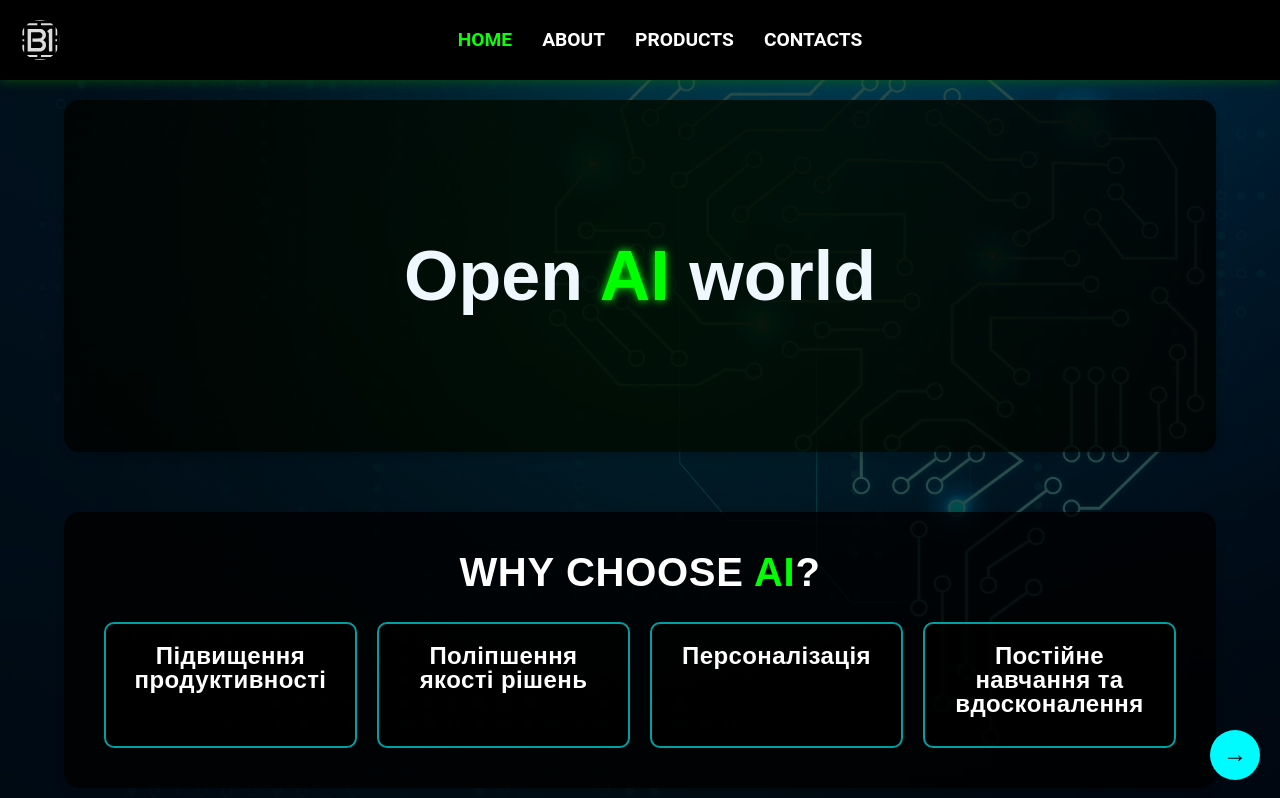
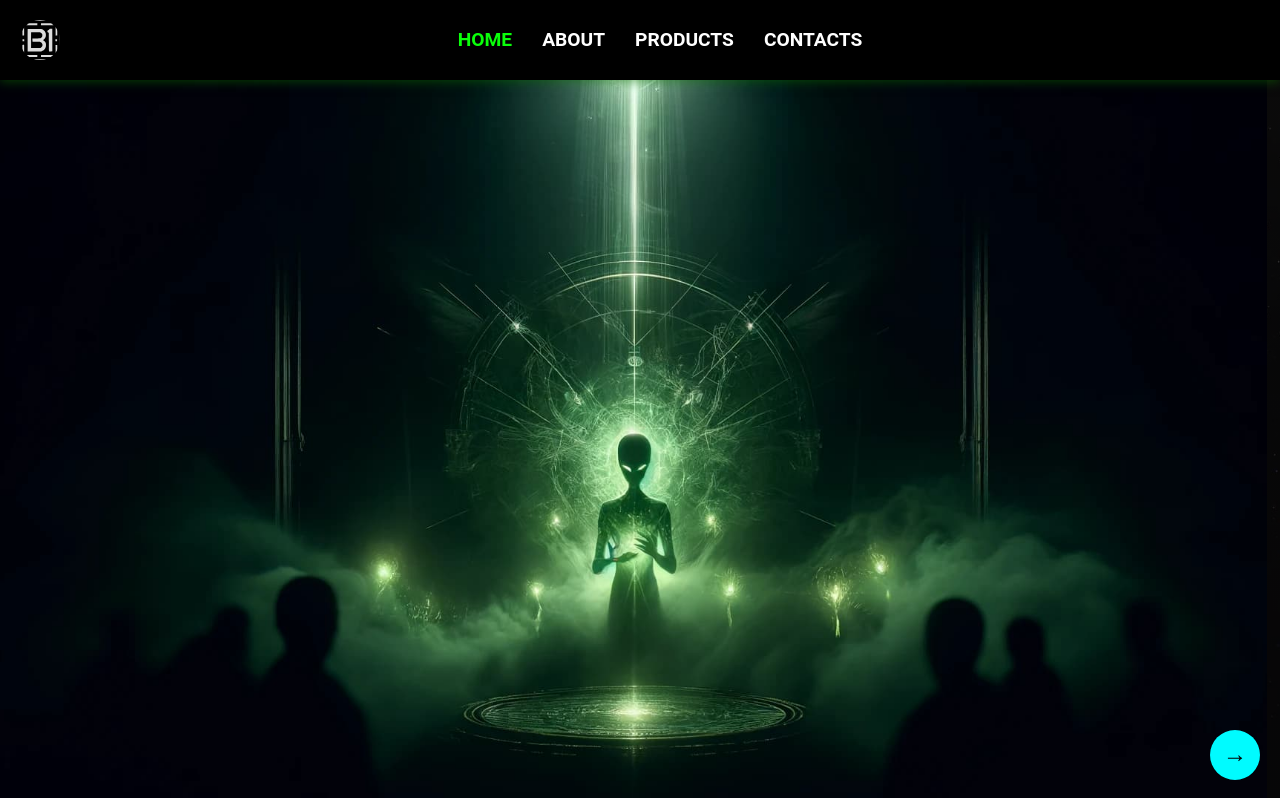
Before and after one commit to XekkanoYurii/bione, a React (Vite) app: page / in a window 1280 px wide. Shown: the top 798 px of the page. Built offline with nearby package versions, Linux system fonts and the light colour scheme.

Commit message:
update background

```diff
--- a/src/components/Advantages/Advantages.jsx
+++ b/src/components/Advantages/Advantages.jsx
@@ -1,4 +1,4 @@
-import React, { useState } from "react";
+import { useState } from "react";
 import styles from "./Advantages.module.css";
 
 const advantages = [
--- a/src/components/Background/Background.module.css
+++ b/src/components/Background/Background.module.css
@@ -6,6 +6,6 @@
   height: 100%;
   z-index: -1; /* Зробити фон позаду контенту */
   background: linear-gradient(rgba(0, 0, 0, 0.7), rgba(0, 0, 0, 0.7)),
-    url("../ImagesComponents/background/background.jpg") center/cover no-repeat;
+    url("../ImagesComponents/background/planet.jpg") center/cover no-repeat;
   background-attachment: fixed; /* Фіксований бекграунд */
 }
--- a/src/components/Home/Home.jsx
+++ b/src/components/Home/Home.jsx
@@ -1,15 +1,17 @@
+import Welcome from "../Welcome/Welcome";
 import Advantages from "../Advantages/Advantages";
 import GalleryHero from "../GalleryHero/GalleryHero";
 import NavigationButton from "../NavigationButton/NavigationButton";
+
 import styles from "./Home.module.css";
 
 function Home() {
   return (
     <section className={styles["hero-section"]}>
-      {/* Анімований фон */}
+      <Welcome />
       <div className={styles["animated-background"]}></div>
+      <div className={styles["welcome-section"]}></div>
       <div className={styles["hero-container"]}>
-        {/* Заголовок із текстом */}
         <h1 className={styles["hero-title"]}>
           Open <span className={styles["hero-title-span"]}>AI</span> world
         </h1>
--- a/src/components/Home/Home.module.css
+++ b/src/components/Home/Home.module.css
@@ -11,7 +11,9 @@
   overflow: hidden; /* Ховаємо все, що виходить за межі контейнера */
   transition: box-shadow 0.3s ease, transform 0.3s ease; /* Анімація для інтерактивності */
 }
-
+/* WECLOME */
+.welcome-section {
+}
 /* Ефект пульсації */
 .hero-container::before {
   content: ""; /* Додаємо псевдоелемент */
@@ -26,7 +28,6 @@
   z-index: -1; /* Розташовуємо фон позаду контенту */
   border-radius: inherit; /* Повторюємо закруглені кути контейнера */
 }
-
 /* Анімація пульсації */
 @keyframes pulse {
   0% {
@@ -42,23 +43,21 @@
     opacity: 1; /* Повернення до повної видимості */
   }
 }
-
 .hero-container:hover {
   box-shadow: 0 4px 15px #00f1f5; /* Зелена підсвітка */
   transform: scale(1.02); /* Легке збільшення при наведенні */
 }
-
 /* HERO_TITLE */
 .hero-title {
   font-size: 70px;
   color: aliceblue;
   padding: 100px 0;
 }
-
 .hero-title-span {
   color: #00ff00; /* Кислотно-зелений для слова "AI" */
   text-shadow: 0 0 8px #00ff00;
 }
+
 /* advantages-переваги */
 .content {
   margin: 60px 0;
@@ -69,7 +68,6 @@
   color: white;
   padding-top: 20px;
   border-top: 1px solid #555;
-
   background-color: rgba(15, 105, 37, 0.4);
   font-family: Arial, sans-serif;
   box-shadow: 0 4px 8px rgba(0, 0, 0, 0.9);
@@ -79,28 +77,3 @@
   color: aliceblue;
   text-align: center;
 }
-
-/* .list {
-  list-style: none;
-  padding: 0;
-  margin: 0 auto;
-  max-width: 600px;
-}
-.list-item {
-  background-color: rgba(0, 0, 0, 0.5);
-  padding: 15px;
-  border-radius: 10px;
-  margin: 10px 0;
-  transition: background-color 0.3s ease;
-}
-.list-item:hover {
-  background-color: rgba(0, 255, 0, 0.2);}
-.item-title {
-  font-size: 1.2rem;
-  color: #00ff00;
-}
-.item-description {
-  font-size: 1rem;
-  color: white;
-} */
-/*  */
--- /dev/null
+++ b/src/components/Welcome/Welcome.jsx
@@ -0,0 +1,12 @@
+import styles from "./welcome.module.css";
+
+const WelcomeSection = () => {
+  return (
+    <div className={styles["welcome-section"]}>
+      <h1></h1>
+      <p></p>
+    </div>
+  );
+};
+
+export default WelcomeSection;
--- /dev/null
+++ b/src/components/Welcome/Welcome.module.css
@@ -0,0 +1,22 @@
+/* welcome-section.module.css */
+.welcome-section {
+  /* Розтягнення на всю ширину і висоту вікна перегляду */
+  width: 99vw;
+  height: 95vh;
+
+  /* Центрування вмісту */
+  display: flex;
+  justify-content: center;
+  align-items: center;
+
+  /* Фон */
+  background-image: url("../ImagesComponents/welcome.jpg"); /* Шлях до вашого зображення */
+  background-size: cover; /* Зображення покриває весь блок */
+  background-position: center; /* Центрування зображення */
+  background-repeat: no-repeat;
+
+  /* Додаткові стилі */
+  color: white; /* Білий текст (за необхідності) */
+  text-align: center; /* Центрування тексту */
+  font-size: 2rem; /* Розмір тексту */
+}
```
Also changed, not shown: src/components/ImagesComponents/background/planet.jpg (added), src/components/ImagesComponents/welcome.jpg (added).
